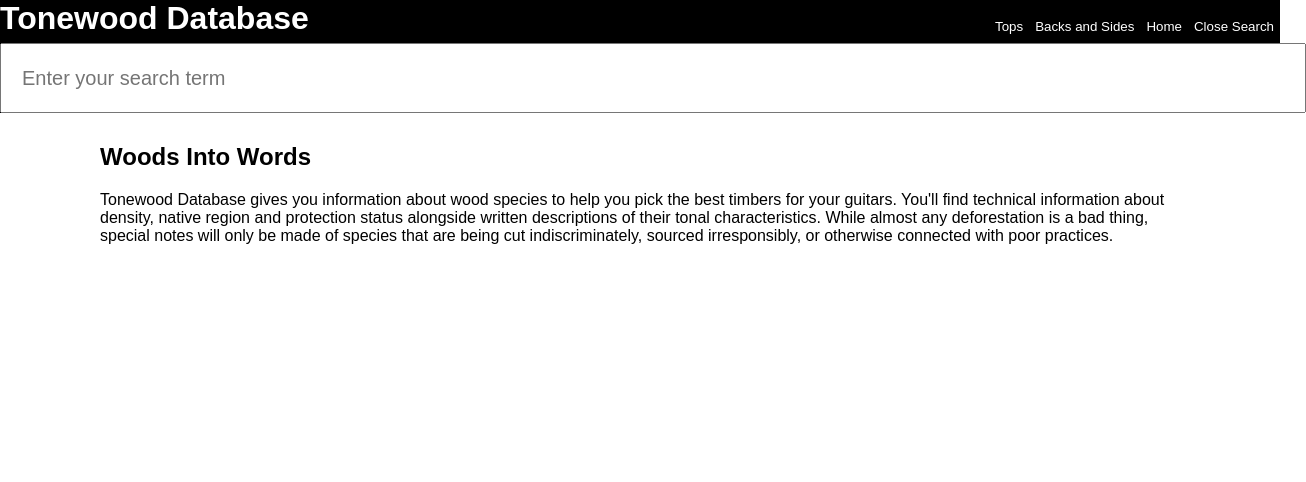
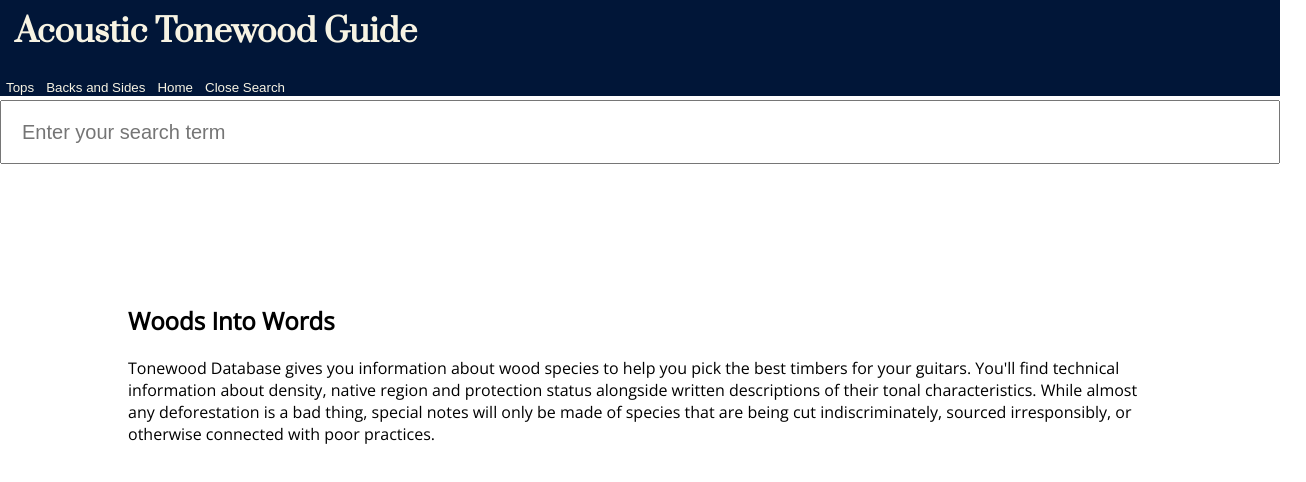
Before and after one commit to tlysecki/tonewoodDB, a React (Create React App) app: page / in a window 1280 px wide. Both pictures are taken after a click on the button "Live Search". Shown: the top 482 px of the page, 1306 px wide, since content can reach past the window. Built offline with nearby package versions, Linux system fonts and the light colour scheme.

Commit message:
lots of styling changes

```diff
--- a/public/index.html
+++ b/public/index.html
@@ -3,7 +3,8 @@
   <head>
     <meta charset="utf-8">
     <meta name="viewport" content="width=device-width, initial-scale=1, shrink-to-fit=no">
-    <title>TDB - Tonewood Database</title>
+    <link href="https://fonts.googleapis.com/css?family=Open+Sans|Prata" rel="stylesheet">
+    <title>The Acoustic Tonewood Guide</title>
   </head>
   <body>
     <noscript>
--- a/src/App.css
+++ b/src/App.css
@@ -1,45 +1,89 @@
-.App {
-  text-align: center;
+@media (max-width: 480px) {
+  .titleSm {
+    display: block;
+  }
+  .titleLg {
+    display: none
+  }
+}
+@media (min-width: 481px) {
+  .titleSm {
+    display: none
+  }
+  .titleLg {
+    display: block
+  }
 }
 
 header {
-  color: white;
-  background-color: black;
+  color: #F7F3E3;
+  background-color: #011638;
+  position: fixed;
+  display: block;
+  width: 100vw;
+  height: 12vh;
 }
 
 .showWoods, .searchResults {
-  padding: 10px 100px 0px 100px;
+  padding: 15vh 10vw 0vh 10vw;
+  font-family: 'Open Sans', sans-serif;
+}
+
+.foundWoods, .tops, .backs {
+  list-style: none;
+}
+
+.woodName {
+  padding: 5px 0px 5px 5px;
+  margin: -15px 0px -15px 0px;
+  border-radius: 3px;
+  font-size: 1.2em;
+}
+
+.woodDetails {
+  font-size: 0.8em;
+  list-style: disc;
+  padding-top: 5px;
 }
 
 .woodName:hover {
   cursor: default;
+  background: linear-gradient(to right, rgba(0,0,0,0.1), rgba(0,0,0,0))
 }
 
 .navButton {
-  margin-top: 11px;
-  background-color: rgba(0,0,0,1);
-  color: white;
+  background-color: rgba(1, 22, 56, 1);
+  color: #F7F3E3;
   border: none;
-  border-radius: 0px;
-  line-height: 100%;
-  height: 4vh;
+  border-radius: 1px;
+  height: 100%;
   overflow: hidden;
 }
 
 .navButton:hover {
-  background-color: rgba(255,255,255,0.8);
+  background: linear-gradient(45deg, rgba(255,255,255,0.3), rgba(0,0,0,0))
 }
 
-.title {
-  display: inline;
+.navButton:focus {
+  outline: none;
+}
+
+.titleLg, .titleSm {
+  font-family: 'Prata', serif;
+  font-size: 2em;
+  padding-left: 15px;
+  margin-top: 10px;
 }
 
 .navigation {
-  display: inline;
-  float: right;
+  display: block;
+  position: absolute;
+  bottom: 0;
+  right: 10;
 }
 
 .woodSearch {
+  margin-top: 100px;
   width: 100vw;
   height: 8vh;
   padding-left: 20px;
--- a/src/App.js
+++ b/src/App.js
@@ -87,20 +87,23 @@ class App extends Component {
     return (
       <div className="container">
         <header>
-          <h1 className="title">Tonewood Database</h1>
+          <h1 className="titleLg">Acoustic Tonewood Guide</h1>
+          <h1 className="titleSm">ATG</h1>
           <nav className="navigation">
             <Link to="/woods/top"><button className="navButton" onClick={this.cancelSearch}>Tops</button></Link>
             <Link to="/woods/back"><button className="navButton" onClick={this.cancelSearch}>Backs and Sides</button></Link>
             <Link to="/"><button className="navButton" onClick={this.cancelSearch}>Home</button></Link>
             <button className="navButton" onClick={this.openSearch}>{searchButton}</button>
           </nav>
-          <input type="text"
-              className="woodSearch"
-              ref="searchText"
-              onKeyUp={() => this.searchWood(this.refs.searchText.value)}
-              placeholder="Enter your search term"
-              style={{ display: this.state.searchOpen ? 'inline-block' : 'none' }} />
         </header>
+        <div className="search">
+          <input type="search"
+            className="woodSearch"
+            ref="searchText"
+            onKeyUp={() => this.searchWood(this.refs.searchText.value)}
+            placeholder="Enter your search term"
+            style={{ display: this.state.searchOpen ? 'inline-block' : 'none' }} />
+        </div>
         <div className="showWoods" style={{ display: this.state.searchOpen && this.state.searchTerm ? 'none' : 'block' }}>
           {this.props.children}
         </div>
--- a/src/index.js
+++ b/src/index.js
@@ -21,7 +21,7 @@ const woods = [
   new WoodType('Spruce, Sitka',true,false,'Picea sitchensis','510','Sitka Spruce is the single most common top wood for acoustics, and its dominance is well-earned. It has proven to be stiff, light, and strong in its fundamental tone. It does take longer to break in, so a brand new guitar may sound a bit sterile. Martin, Taylor, Yamaha all commonly use it for steel-string acoustics, as well as some of the best luthiers. It can be figured; bearclaw Sitka is an eye-catching wood. Sitka Spruce is widely available in North America.'),
   new WoodType('Cedar, Western Red',true,false,'Thuja plicata','350','Mostly found on classical guitars, Western Red Cedar is the most common type of cedar to be used on guitar tops. It isn\'t rare to see it used on a steel-string top, and shines where Sitka Spruce lacks - its overtones are rich and sparkling. It pairs best with players who use a light touch, and will hit an output limit quicker than spruce-topped guitars.'),
   new WoodType('Mahogany',true,true,'Swietenia or Khaya','950','There are many, many sources of mahogany, the most prominent being Central America and Africa. Mostly, their tonal characteristics are the same - plenty of midrange. Mahogany is likely the most common back and sides you\'ll find on solid wood acoustics. It is also the most common hardwood found on guitar tops. It is warm, can show figure, and is a great all-around choice.'),
-  new WoodType('Rosewood, Indian',false,true,'Dalbergia latifolia/sisso','2440','Another classic back and side wood, Indian Rosewood is probably second only to mahogany in popularity. Comparing the two, Indian Rosewood has a broader tonal range, with more depth in the lows and brighter highs, and for that, it is to be a more articulate wood. While more sustainable than Brazilian Rosewood, it should be noted that as of January 1, 2017, all rosewood species were added to the CITES protection list.', ),
+  new WoodType('Rosewood, Indian',false,true,'Dalbergia latifolia/sisso','2440','Another classic back and side wood, Indian Rosewood is probably second only to mahogany in popularity. Comparing the two, Indian Rosewood has a broader tonal range, with more depth in the lows and brighter highs, and for that, it is to be a more articulate wood. While more sustainable than Brazilian Rosewood, it should be noted that as of January 1, 2017, all rosewood species were added to the CITES protection list.'),
   new WoodType('Walnut',true,true,'Juglans regia or nigra','2','Testtesttest'),
   new WoodType('',false,false,'','',''),
   new WoodType('',false,false,'','',''),
```
